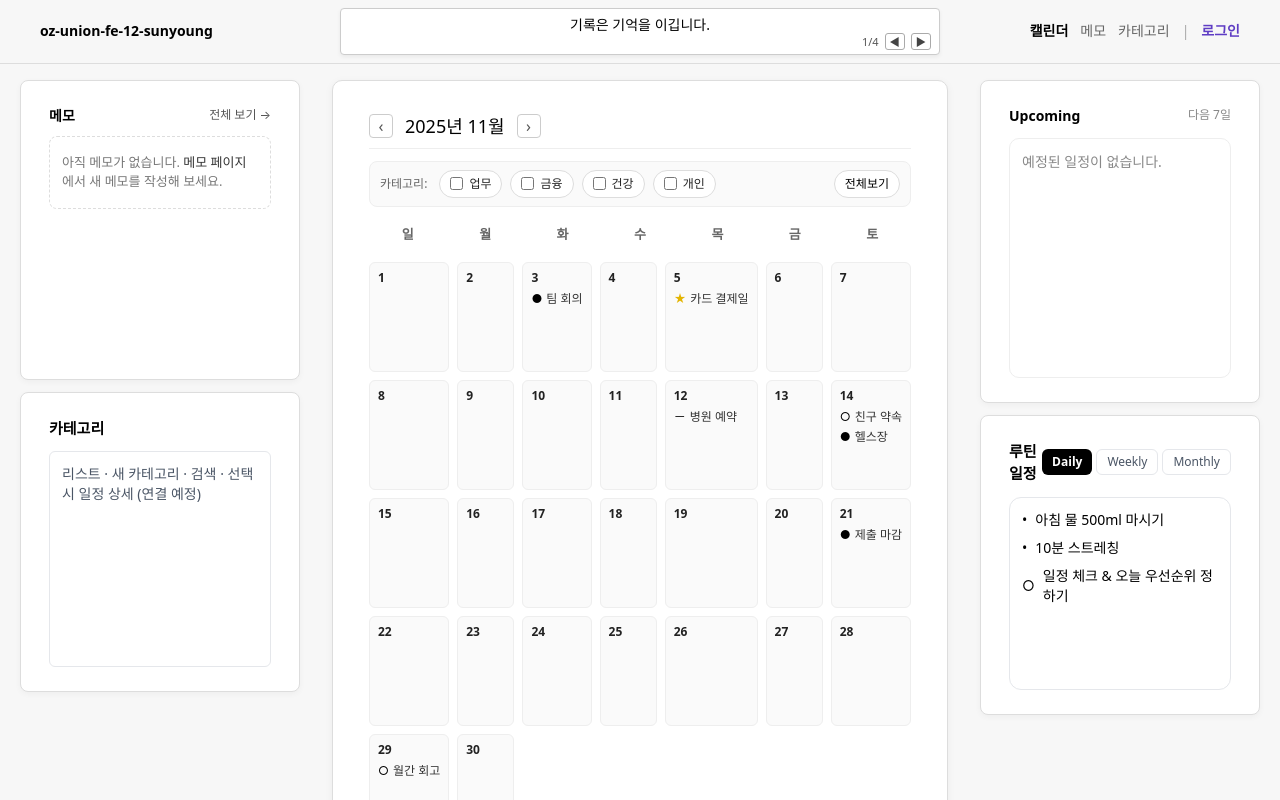
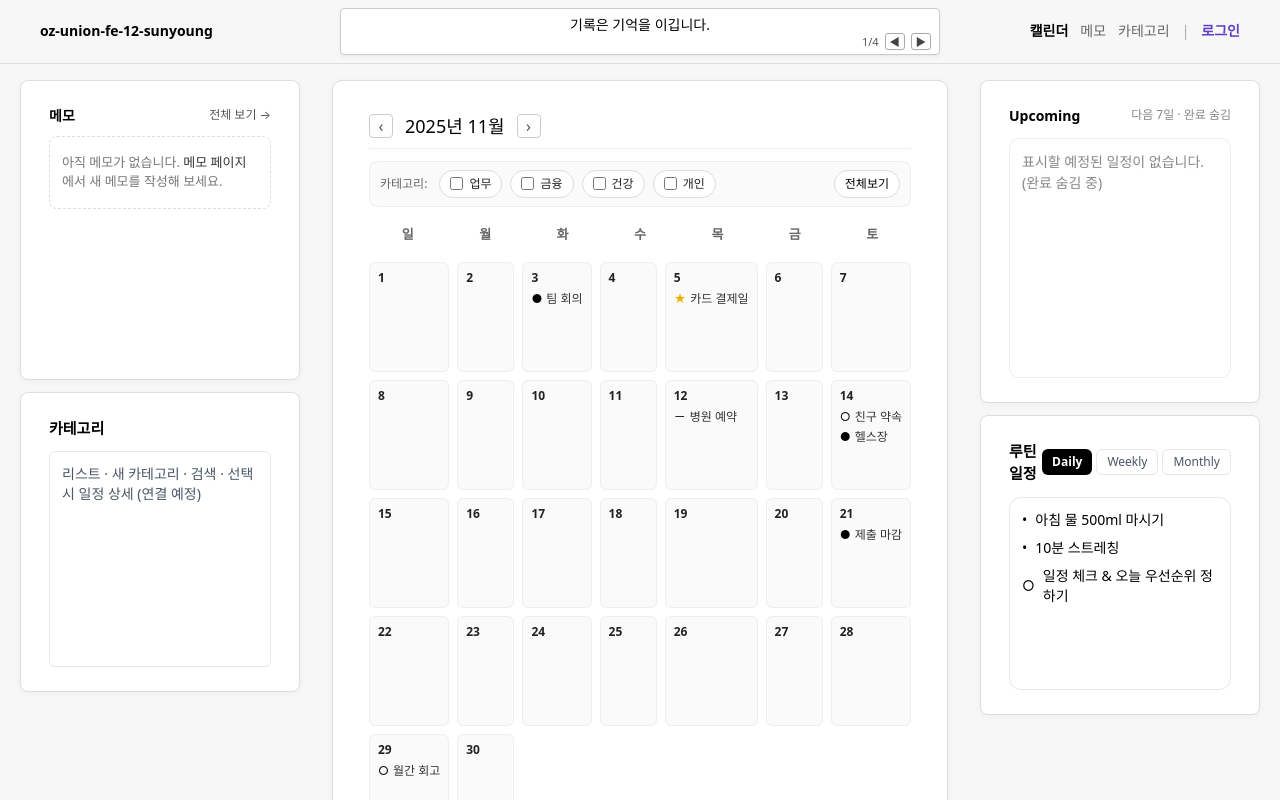
Before and after one commit to sunyoug3598/oz-union-fe-12-sunyoung, a React (Vite) app in the folder client/: page / in a window 1280 px wide. Shown: the top 800 px of the page. Built offline with nearby package versions, Linux system fonts and the light colour scheme.

Commit message:
feat(upcoming): '완료 일정 숨기기' 설정 반영

```diff
--- a/client/src/features/upcoming/components/UpcomingWidget.jsx
+++ b/client/src/features/upcoming/components/UpcomingWidget.jsx
@@ -6,16 +6,23 @@ import ScheduleDetailModal from "../../schedule/components/ScheduleDetailModal";
 
 export default function UpcomingWidget() {
   const { getUpcoming, deleteEvent } = useEvents();
-  const range = useSettings((s) => s.upcomingRangeDays); // ✅ 설정 적용
+  const range = useSettings((s) => s.upcomingRangeDays);
+  const showCompleted = useSettings((s) => s.showCompleted);
   const [detail, setDetail] = useState(null);
 
-  const items = useMemo(() => getUpcoming(range), [getUpcoming, range]);
+  const items = useMemo(() => {
+    const raw = getUpcoming(range);
+    // ✅ 완료(✕) 숨김 옵션 반영
+    return showCompleted ? raw : raw.filter((ev) => ev.icon !== "✕");
+  }, [getUpcoming, range, showCompleted]);
 
   return (
     <div style={{ display: "flex", flexDirection: "column", gap: 12, height: "100%" }}>
       <header style={{ display: "flex", justifyContent: "space-between", alignItems: "center" }}>
         <strong>Upcoming</strong>
-        <span style={{ fontSize: 12, color: "#888" }}>다음 {range}일</span>
+        <span style={{ fontSize: 12, color: "#888" }}>
+          다음 {range}일{showCompleted ? "" : " · 완료 숨김"}
+        </span>
       </header>
 
       <div
@@ -28,7 +35,9 @@ export default function UpcomingWidget() {
         }}
       >
         {items.length === 0 ? (
-          <div style={{ color: "#888", fontSize: 14 }}>예정된 일정이 없습니다.</div>
+          <div style={{ color: "#888", fontSize: 14 }}>
+            {showCompleted ? "예정된 일정이 없습니다." : "표시할 예정된 일정이 없습니다.(완료 숨김 중)"}
+          </div>
         ) : (
           <div style={{ display: "grid", gap: 10 }}>
             {items.map((ev) => (
@@ -71,13 +80,16 @@ function UpcomingCard({ ev, onClick }) {
         cursor: "pointer",
       }}
     >
+      {/* 날짜/시간 */}
       <div style={{ minWidth: 70, fontSize: 12, color: "#666" }}>
         <div style={{ fontWeight: 600 }}>{formatDay(ev.day)}</div>
         <div>{ev.timeLabel || "시간 미정"}</div>
       </div>
 
+      {/* 구분선 */}
       <div style={{ width: 1, height: 24, background: "#ddd" }} />
 
+      {/* 아이콘 + 제목/카테고리 */}
       <div style={{ flex: 1 }}>
         <div style={{ display: "flex", alignItems: "center", gap: 8 }}>
           <span style={{ color: getIconColor(ev.icon), fontWeight: ev.icon === "★" ? 700 : 400 }}>
```
